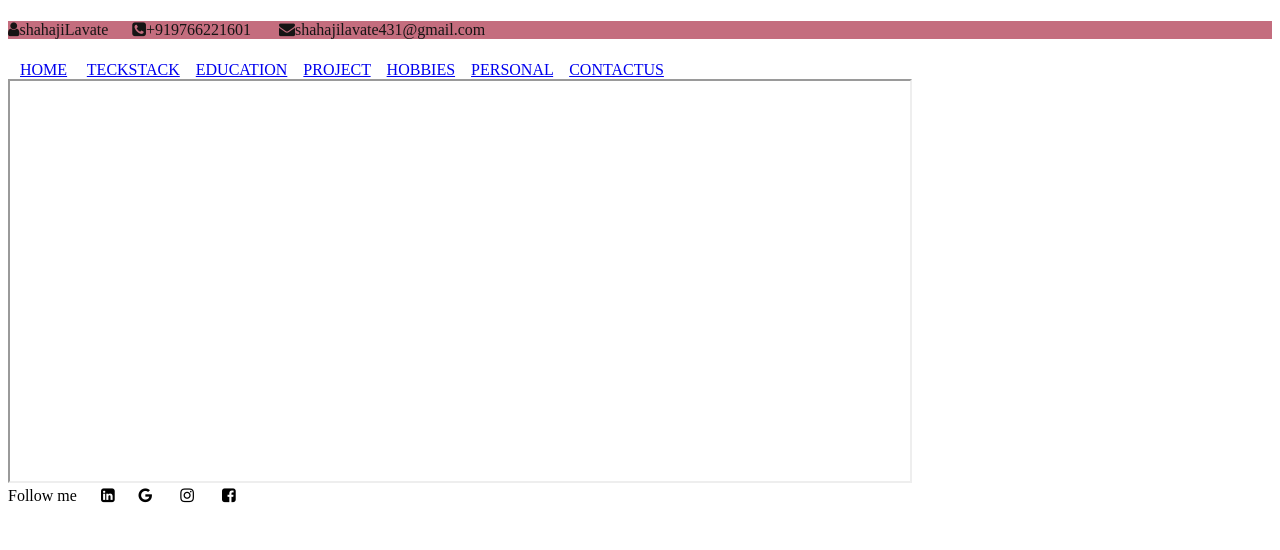
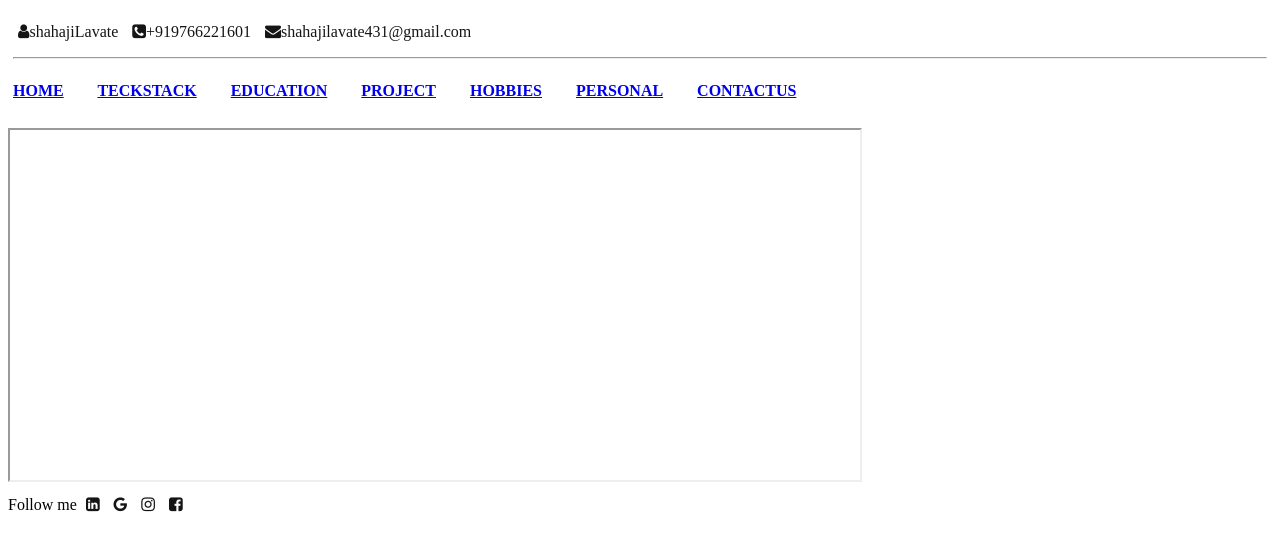
Before and after one commit to shahajilavate/MyProfile, a plain HTML site: page Index.html in a window 1280 px wide. Drawn offline with Linux system fonts and the light colour scheme.

Commit message:
index,home,teckstack,education,hobbies
index,home,teckstack,education,hobbies

```diff
--- a/Index.html
+++ b/Index.html
@@ -7,51 +7,47 @@
       href="https://cdnjs.cloudflare.com/ajax/libs/font-awesome/4.7.0/css/font-awesome.min.css"
     />
     <style>
-      h4 {
+      h4,i{
         color: rgb(22, 20, 20);
-        background-color: rgb(196, 109, 126);
+
+        padding: 5px;
+        margin-bottom: 5px;
+        margin-top: 5px;
       }
+      .demo{
+    margin-right: 30px;
+
+    }
     </style>
   </head>
   <body>
     <h4>
-      <i class="fa fa-user" aria-hidden="true">shahajiLavate</i>
-      &nbsp;&nbsp;&nbsp;&nbsp;&nbsp;<i
-        class="fa fa-phone-square"
-        aria-hidden="true"
-        >+919766221601</i
-      >
-      &nbsp;&nbsp;&nbsp;&nbsp;&nbsp;
+     <i class="fa fa-user" aria-hidden="true">shahajiLavate</i>
+      <i class="fa fa-phone-square" aria-hidden="true">+919766221601</i>
       <i class="fa fa-envelope" aria-hidden="true"
         >shahajilavate431@gmail.com</i
       >
+
+    <hr />
+
+    <h4>
+    <header>
+      <a class="demo" href="home.html" target="DEMO">HOME</a>
+      <a class="demo" href="techStack.html" target="DEMO">TECKSTACK</a>
+      <a class="demo" href="education.html" target="DEMO">EDUCATION</a>
+      <a class="demo" href="Achivement.html" target="DEMO">PROJECT</a>
+      <a  class="demo"href="Hobbies.html" target="DEMO">HOBBIES</a>
+      <a class="demo" href="personal.html" target="DEMO">PERSONAL</a>
+      <a class="demo" href="contactus.html" target="DEMO">CONTACTUS</a>
+    </header>
     </h4>
-
-    &nbsp;&nbsp;&nbsp;<a href="home.html" target="DEMO">HOME</a>
-    &nbsp;&nbsp;&nbsp;
-    <a href="techStack.html" target="DEMO">TECKSTACK</a> &nbsp;&nbsp;&nbsp;<a
-      href="education.html"
-      target="DEMO"
-      >EDUCATION</a
-    >
-    &nbsp;&nbsp;&nbsp;<a href="Achivement.html" target="DEMO">PROJECT</a>
-    &nbsp;&nbsp;&nbsp;<a href="Hobbies.html" target="DEMO">HOBBIES</a>
-    &nbsp;&nbsp;&nbsp;<a href="personal.html" target="DEMO">PERSONAL</a>
-    &nbsp;&nbsp;&nbsp;<a href="contactus.html" target="DEMO">CONTACTUS</a>
-
-    <iframe width="900px" height="400px" name="DEMO"></iframe>
+    <br>
+    <iframe width="850px" height="350px" name="DEMO"></iframe>
     <br />
-    Follow me &nbsp;&nbsp;&nbsp;&nbsp;&nbsp;<i
-      class="fa fa-linkedin-square"
-      aria-hidden="true"
-    ></i>
-    &nbsp;&nbsp;&nbsp;&nbsp;&nbsp;<i
-      class="fa fa-google"
-      aria-hidden="true"
-    ></i>
-    &nbsp;&nbsp;&nbsp;&nbsp;&nbsp;
+    Follow me
+    <i class="fa fa-linkedin-square" aria-hidden="true"></i>
+    <i class="fa fa-google" aria-hidden="true"></i>
     <i class="fa fa-instagram" aria-hidden="true"></i>
-    &nbsp;&nbsp;&nbsp;&nbsp;&nbsp;
     <i class="fa fa-facebook-square" aria-hidden="true"></i>
   </body>
 </html>
```
Also changed, not shown: Hobbies.html (+5 -0 lines), education.html (+4 -0 lines), home.html (+3 -0 lines), techStack.html (+1 -0 lines).
